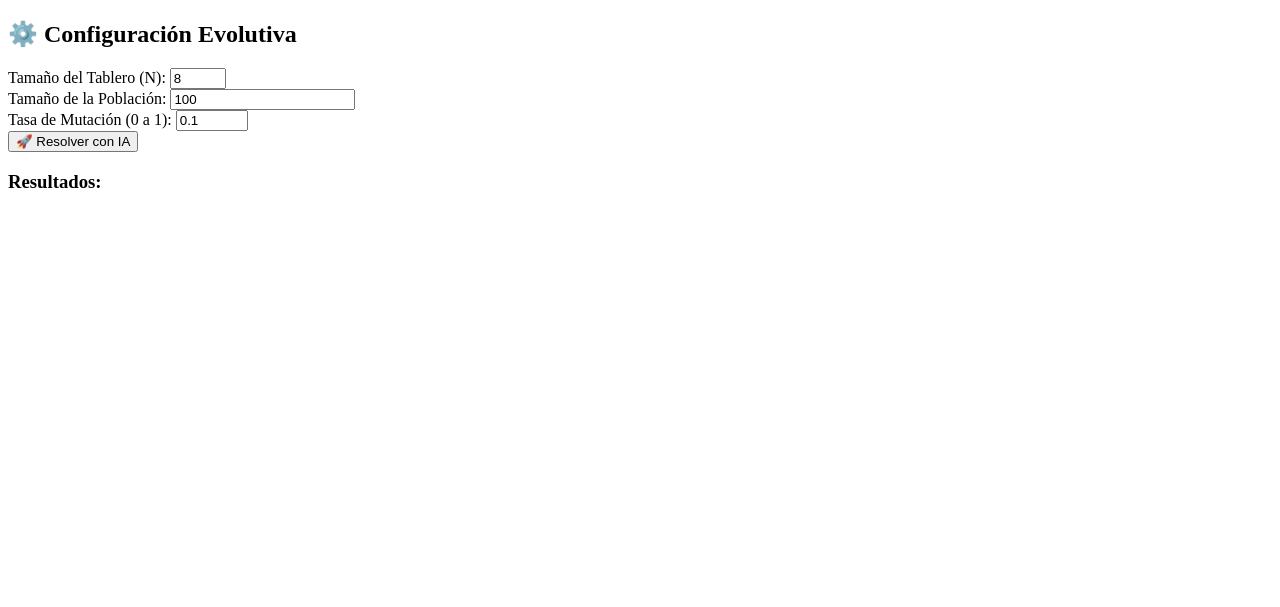
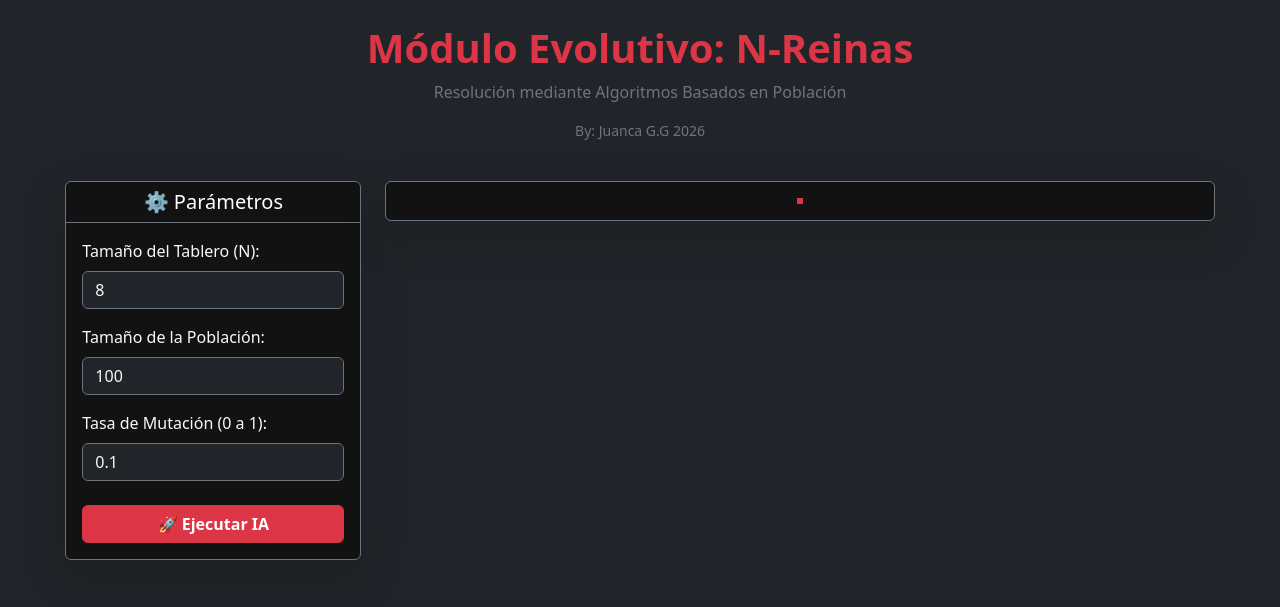
Before and after one commit to JuancaGG/N_reinas, a Flask app: page / in a window 1280 px wide. Shown: the top 607 px of the page. Run offline with Flask 3, Linux system fonts and the light colour scheme.

Commit message:
Solucionamos el inconveniente de las generaciones, pero no tenemos graficas

```diff
--- a/static/css/style.css
+++ b/static/css/style.css
@@ -0,0 +1,45 @@
+/* Colores de fondo para tarjetas personalizadas */
+.bg-black {
+    background-color: #121212 !important;
+}
+
+/* El Tablero de Ajedrez: Forzamos la cuadrícula estricta */
+#tablero-contenedor {
+    display: grid;
+    /* Un borde rojo oscuro para darle el toque profesional */
+    border: 3px solid #dc3545;
+    box-shadow: 0px 0px 20px rgba(220, 53, 69, 0.2);
+    /* Se adapta al contenido para no estirarse feo */
+    width: max-content;
+    margin: 0 auto;
+}
+
+/* Cada cuadrito del tablero */
+.celda {
+    width: 45px;
+    height: 45px;
+    display: flex;
+    align-items: center;
+    justify-content: center;
+    font-size: 28px; /* Tamaño de la reina */
+    user-select: none;
+}
+
+/* Colores de las casillas en tonos técnicos (Gris y Negro) */
+.blanca {
+    background-color: #6c757d; /* Gris medio */
+    color: #121212; /* Color de la reina si cae aquí */
+}
+.negra {
+    background-color: #212529; /* Gris casi negro */
+    color: #dc3545; /* Reina en color rojo para resaltar */
+}
+
+/* Pequeña animación para la reina cuando aparece */
+@keyframes aparecer {
+    from { transform: scale(0); opacity: 0; }
+    to { transform: scale(1); opacity: 1; }
+}
+.reina-animada {
+    animation: aparecer 0.4s ease-out forwards;
+}
--- a/static/js/main.js
+++ b/static/js/main.js
@@ -1,22 +1,20 @@
 document.addEventListener("DOMContentLoaded", () => {
     const btnResolver = document.getElementById('btn-resolver');
     const contenedorTablero = document.getElementById('tablero-contenedor');
-    const cajaResultados = document.getElementById('caja-resultados');
+    const alertaResultados = document.getElementById('alerta-resultados');
     const textoEstado = document.getElementById('texto-estado');
     const textoGeneraciones = document.getElementById('texto-generaciones');
 
     btnResolver.addEventListener('click', async () => {
-        // 1. Recoger los valores del usuario
         const n_reinas = parseInt(document.getElementById('n_reinas').value);
         const tamaño_poblacion = parseInt(document.getElementById('poblacion').value);
         const tasa_mutacion = parseFloat(document.getElementById('mutacion').value);
 
-        // Cambiar el texto del botón mientras piensa
-        btnResolver.innerText = "⏳ Evolucionando...";
+        btnResolver.innerHTML = '<span class="spinner-border spinner-border-sm" role="status" aria-hidden="true"></span> Procesando...';
         btnResolver.disabled = true;
+        alertaResultados.classList.add('d-none'); // Ocultar alerta vieja
 
         try {
-            // 2. Hacer la petición al backend (Flask)
             const respuesta = await fetch('/api/resolver', {
                 method: 'POST',
                 headers: { 'Content-Type': 'application/json' },
@@ -30,52 +28,56 @@ document.addEventListener("DOMContentLoaded", () => {
 
             const datos = await respuesta.json();
 
-            // 3. Mostrar Resultados
-            cajaResultados.classList.remove('oculto');
+            // Configurar alerta de Bootstrap según el resultado
+            alertaResultados.className = "alert mt-3 text-center"; // Resetear clases
             if (datos.exito) {
-                textoEstado.innerHTML = "✅ <b>¡Solución Óptima Encontrada!</b>";
-                textoEstado.style.color = "#2ecc71";
+                alertaResultados.classList.add('alert-success');
+                textoEstado.innerHTML = "✅ Solución Óptima Encontrada";
             } else {
-                textoEstado.innerHTML = "⚠️ <b>Atascado en óptimo local.</b>";
-                textoEstado.style.color = "#e74c3c";
+                alertaResultados.classList.add('alert-warning');
+                textoEstado.innerHTML = "⚠️ Atascado en óptimo local";
             }
-            textoGeneraciones.innerText = `Generaciones: ${datos.generaciones}`;
 
-            // 4. ¡Dibujar el tablero!
+            textoGeneraciones.innerText = `Resolución en ${datos.generaciones} generaciones.`;
+            alertaResultados.classList.remove('d-none');
+
+            // Dibujar la cuadrícula de forma estricta
             dibujarTablero(datos.solucion, n_reinas);
 
         } catch (error) {
-            alert("Error al comunicarse con el servidor.");
+            alert("Error al comunicarse con el motor de IA.");
             console.error(error);
         } finally {
-            // Restaurar botón
-            btnResolver.innerText = "🚀 Resolver con IA";
+            btnResolver.innerHTML = "🚀 Ejecutar IA";
             btnResolver.disabled = false;
         }
     });
 
-    // Función que pinta las celdas y las reinas basándose en tu vector
     function dibujarTablero(vectorSolucion, n) {
-        contenedorTablero.innerHTML = ''; // Limpiar tablero anterior
-        // Le decimos a CSS cuántas columnas usar
-        contenedorTablero.style.gridTemplateColumns = `repeat(${n}, 50px)`;
+        contenedorTablero.innerHTML = '';
 
-        // Crear las celdas
+        // ¡ESTO ES CLAVE PARA EL ERROR VISUAL!
+        // Le dice a CSS explícitamente cuántas columnas dibujar antes de pasar a la siguiente fila
+        contenedorTablero.style.gridTemplateColumns = `repeat(${n}, 45px)`;
+        contenedorTablero.style.gridTemplateRows = `repeat(${n}, 45px)`;
+
         for (let fila = 0; fila < n; fila++) {
             for (let col = 0; col < n; col++) {
                 const celda = document.createElement('div');
                 celda.classList.add('celda');
 
-                // Alternar colores del tablero
                 if ((fila + col) % 2 === 0) {
                     celda.classList.add('blanca');
                 } else {
                     celda.classList.add('negra');
                 }
 
-                // Si en esta columna, el valor del vector indica esta fila, pintamos reina
+                // Colocamos la reina si la fila coincide con el valor del vector en esa columna
                 if (vectorSolucion[col] === fila) {
-                    celda.innerText = '♛';
+                    const reina = document.createElement('span');
+                    reina.innerText = '♛';
+                    reina.classList.add('reina-animada');
+                    celda.appendChild(reina);
                 }
 
                 contenedorTablero.appendChild(celda);
--- a/templates/index.html
+++ b/templates/index.html
@@ -3,41 +3,54 @@
 <head>
     <meta charset="UTF-8">
     <meta name="viewport" content="width=device-width, initial-scale=1.0">
-    <title>N-Reinas Evolutivo | AI</title>
+    <title>N-Reinas | Inteligencia Artificial</title>
+    <link href="https://cdn.jsdelivr.net/npm/bootstrap@5.3.0/dist/css/bootstrap.min.css" rel="stylesheet">
     <link rel="stylesheet" href="{{ url_for('static', filename='css/style.css') }}">
 </head>
-<body>
-    <div class="contenedor">
-        <div class="panel-control">
-            <h2>⚙️ Configuración Evolutiva</h2>
+<body class="bg-dark text-light">
 
-            <div class="grupo-input">
-                <label for="n_reinas">Tamaño del Tablero (N):</label>
-                <input type="number" id="n_reinas" value="8" min="4" max="20">
+    <div class="container-fluid py-4">
+        <div class="row text-center mb-4">
+            <h1 class="fw-bold text-danger">Módulo Evolutivo: N-Reinas</h1>
+            <p class="text-secondary">Resolución mediante Algoritmos Basados en Población</p>
+            <p class="text-secondary small mb-3">By: Juanca G.G      2026</p>
+        </div>
+
+        <div class="row justify-content-center">
+            <div class="col-lg-3 col-md-5 mb-4">
+                <div class="card bg-black border-secondary shadow-lg">
+                    <div class="card-header border-secondary text-center">
+                        <h5 class="mb-0 text-white">⚙️ Parámetros</h5>
+                    </div>
+                    <div class="card-body text-secondary">
+                        <div class="mb-3">
+                            <label for="n_reinas" class="form-label text-light">Tamaño del Tablero (N):</label>
+                            <input type="number" id="n_reinas" class="form-control bg-dark text-light border-secondary" value="8" min="4" max="20">
+                        </div>
+                        <div class="mb-3">
+                            <label for="poblacion" class="form-label text-light">Tamaño de la Población:</label>
+                            <input type="number" id="poblacion" class="form-control bg-dark text-light border-secondary" value="100" min="10" step="10">
+                        </div>
+                        <div class="mb-4">
+                            <label for="mutacion" class="form-label text-light">Tasa de Mutación (0 a 1):</label>
+                            <input type="number" id="mutacion" class="form-control bg-dark text-light border-secondary" value="0.1" min="0.01" max="1" step="0.05">
+                        </div>
+
+                        <button id="btn-resolver" class="btn btn-danger w-100 fw-bold">🚀 Ejecutar IA</button>
+                    </div>
+                </div>
+
+                <div id="alerta-resultados" class="alert mt-3 d-none text-center" role="alert">
+                    <h6 id="texto-estado" class="fw-bold mb-1"></h6>
+                    <small id="texto-generaciones"></small>
+                </div>
             </div>
 
-            <div class="grupo-input">
-                <label for="poblacion">Tamaño de la Población:</label>
-                <input type="number" id="poblacion" value="100" min="10" step="10">
+            <div class="col-lg-8 col-md-7 d-flex justify-content-center align-items-start">
+                <div class="card bg-black border-secondary shadow-lg p-3 overflow-auto w-100 d-flex justify-content-center align-items-center">
+                    <div id="tablero-contenedor"></div>
+                </div>
             </div>
-
-            <div class="grupo-input">
-                <label for="mutacion">Tasa de Mutación (0 a 1):</label>
-                <input type="number" id="mutacion" value="0.1" min="0.01" max="1" step="0.05">
-            </div>
-
-            <button id="btn-resolver" class="btn-principal">🚀 Resolver con IA</button>
-
-            <div id="caja-resultados" class="oculto">
-                <h3>Resultados:</h3>
-                <p id="texto-estado"></p>
-                <p id="texto-generaciones"></p>
-            </div>
-        </div>
-
-        <div class="panel-tablero">
-            <div id="tablero-contenedor">
-                </div>
         </div>
     </div>
 
```
Also changed, not shown: domain/algo_evolutivo.py (+20 -2 lines).
